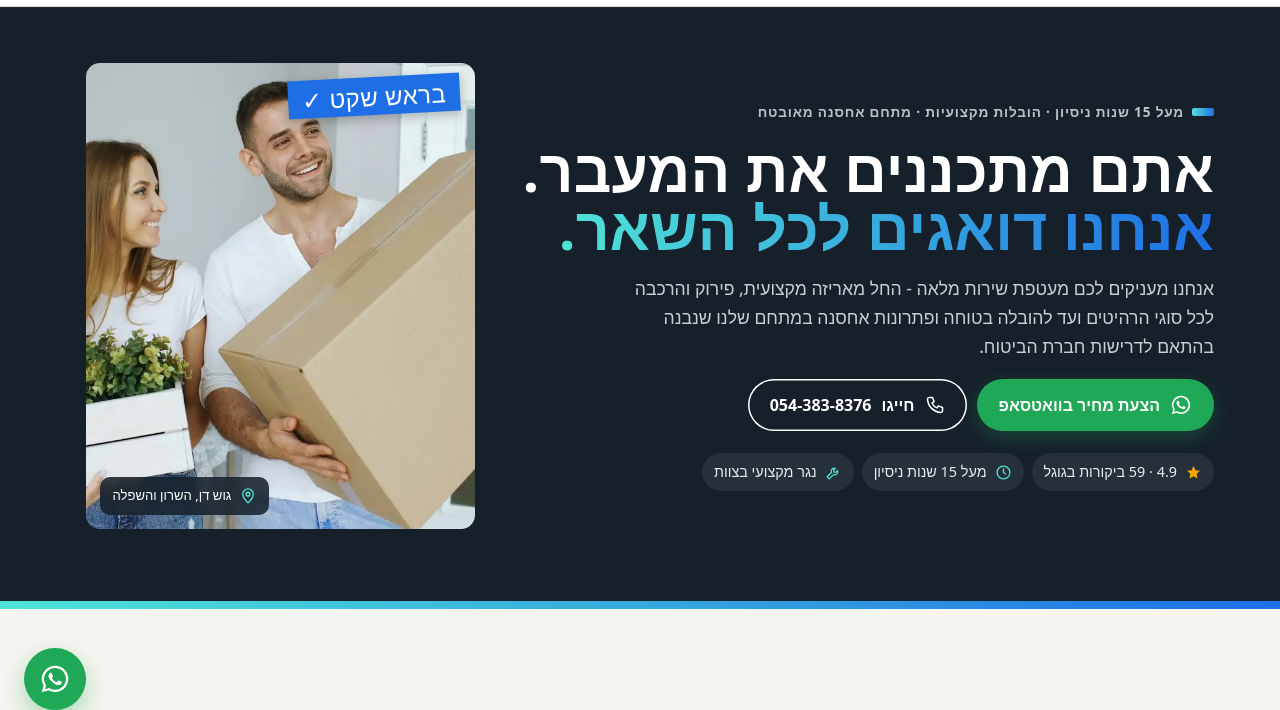
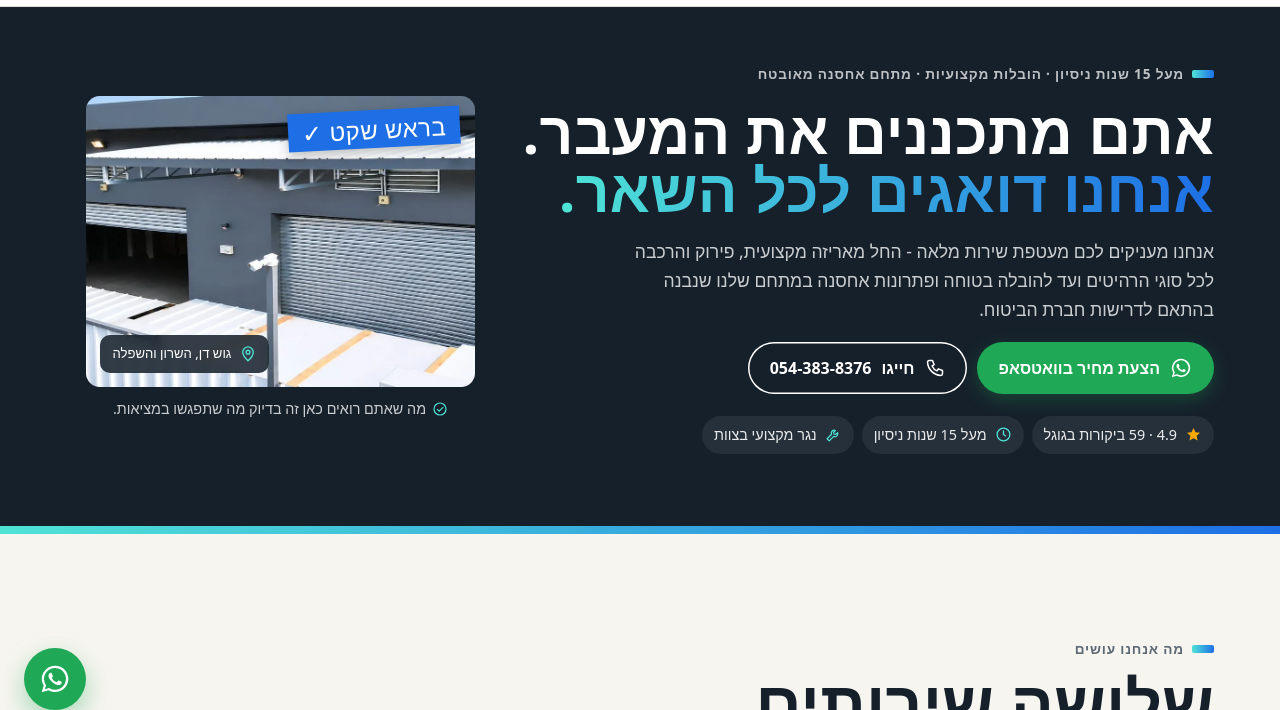
Before and after one commit to liorlevc/adirmoving, a plain HTML site: page index.html in a window 1280 px wide. Shown: the part 66-776 px from the top of the page. Drawn offline with Linux system fonts and the light colour scheme; a web font is replaced by a local one.

Commit message:
Hero: real warehouse photo with caption, wider frame on desktop
Co-Authored-By: Claude Opus 5.5 <noreply@anthropic.com>
Claude-Session: https://claude.ai/code/session_017rf9qng8zUzAajKLjvmKze

```diff
--- a/index.html
+++ b/index.html
@@ -131,6 +131,7 @@ p{margin:0}
 .hero .wrap{display:grid;gap:28px;padding-block:28px 48px}
 .hero-photo{position:relative;border-radius:var(--r);overflow:hidden;aspect-ratio:4/3;max-width:100%;background:var(--ink-2)}
 .hero-photo img{width:100%;height:100%;object-fit:cover}
+.hero-fig{margin:0;display:grid;gap:10px}.photo-cap{display:flex;align-items:center;gap:6px;justify-content:center;font-size:.9rem;color:rgba(255,255,255,.78)}
 .stamp{position:absolute;top:14px;right:14px;background:var(--tape);color:var(--tape-ink);font-family:var(--f-display);font-size:1.5rem;line-height:1;padding:8px 14px 6px;transform:rotate(-3deg);box-shadow:0 4px 12px rgba(0,0,0,.25);letter-spacing:.5px}
 .stamp-2{position:absolute;bottom:14px;left:14px;background:rgba(22,32,43,.86);color:#fff;font-size:.82rem;padding:8px 12px;border-radius:10px;display:flex;align-items:center;gap:8px;backdrop-filter:blur(4px)}
 .hero-copy{display:flex;flex-direction:column;gap:18px}
@@ -143,7 +144,7 @@ p{margin:0}
 .chip{display:inline-flex;align-items:center;gap:8px;font-size:.9rem;padding:7px 12px;border-radius:999px;background:rgba(255,255,255,.07);color:rgba(255,255,255,.9)}
 .chip .ico{width:17px;height:17px;color:var(--cyan)}
 @media (min-width:560px){.hero-ctas{display:flex;flex-wrap:wrap}}
-@media (min-width:900px){.hero .wrap{grid-template-columns:1.05fr .95fr;align-items:center;padding-block:56px 72px;gap:48px}.hero-photo{aspect-ratio:5/6}.hero-copy{order:-1}}
+@media (min-width:900px){.hero .wrap{grid-template-columns:1.05fr .95fr;align-items:center;padding-block:56px 72px;gap:48px}.hero-photo{aspect-ratio:4/3}.hero-copy{order:-1}}
 .tape-band{height:8px;background:var(--grad)}
 
 /* Page hero (inner) */
@@ -471,11 +472,14 @@ footer ul{list-style:none;padding:0;margin:0;display:grid;gap:6px}
 <section data-view="home">
   <div class="hero">
     <div class="wrap">
-      <div class="hero-photo">
-        <img src="img/hero.webp" alt="זוג נושא קרטון הובלה ועציץ אל הדירה החדשה" fetchpriority="high">
+      <figure class="hero-fig">
+        <div class="hero-photo">
+        <img src="img/hero_warehouse.webp" alt="מתחם האחסנה המאובטח של אדיר הובלות" style="object-position:58% 50%" fetchpriority="high">
         <span class="stamp">בראש שקט ✓</span>
         <span class="stamp-2"><svg class="ico" style="width:18px;height:18px;color:var(--cyan)"><use href="#i-pin"/></svg>גוש דן, השרון והשפלה</span>
       </div>
+        <figcaption class="photo-cap"><svg class="ico" style="width:16px;height:16px;color:var(--cyan)"><use href="#i-check"/></svg>מה שאתם רואים כאן זה בדיוק מה שתפגשו במציאות.</figcaption>
+      </figure>
       <div class="hero-copy">
         <span class="eyebrow" style="color:rgba(255,255,255,.72)">מעל 15 שנות ניסיון · הובלות מקצועיות · מתחם אחסנה מאובטח</span>
         <h1>אתם מתכננים את המעבר.<br><em>אנחנו דואגים לכל השאר.</em></h1>
```
Also changed, not shown: img/hero_warehouse.webp (added).
